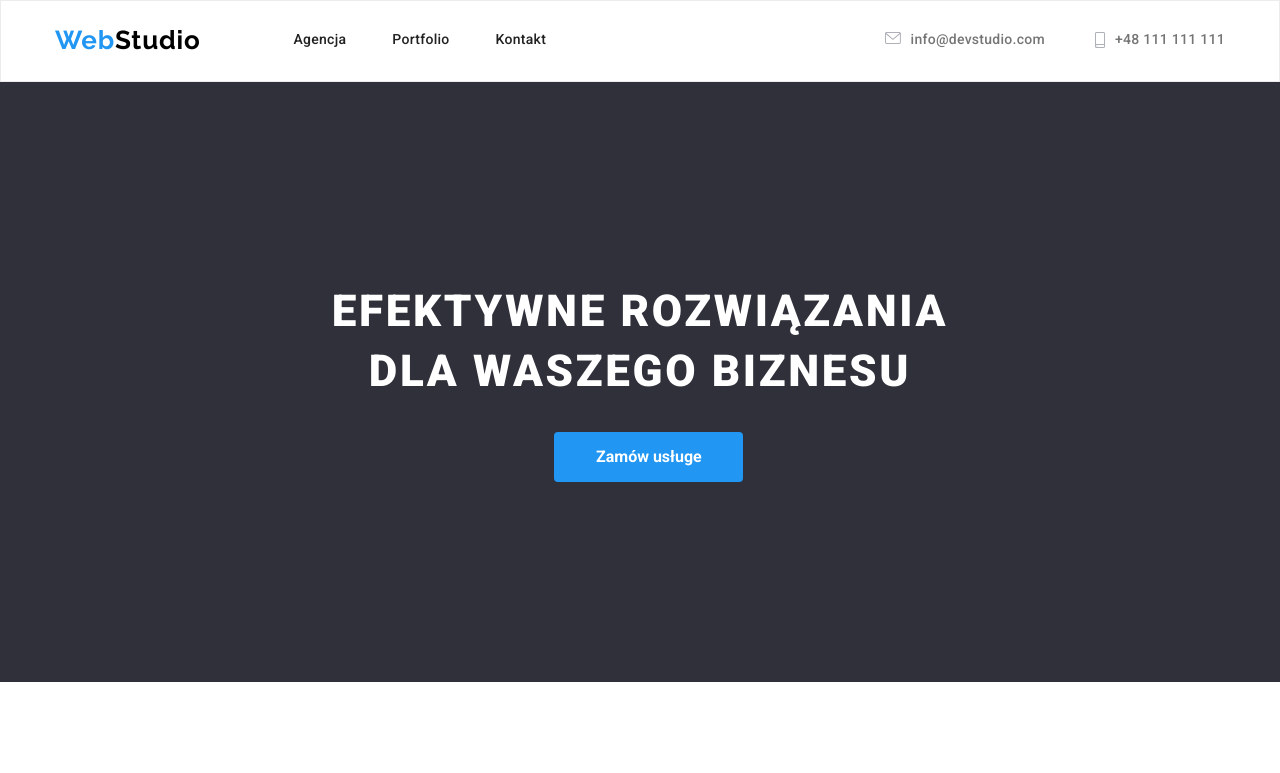
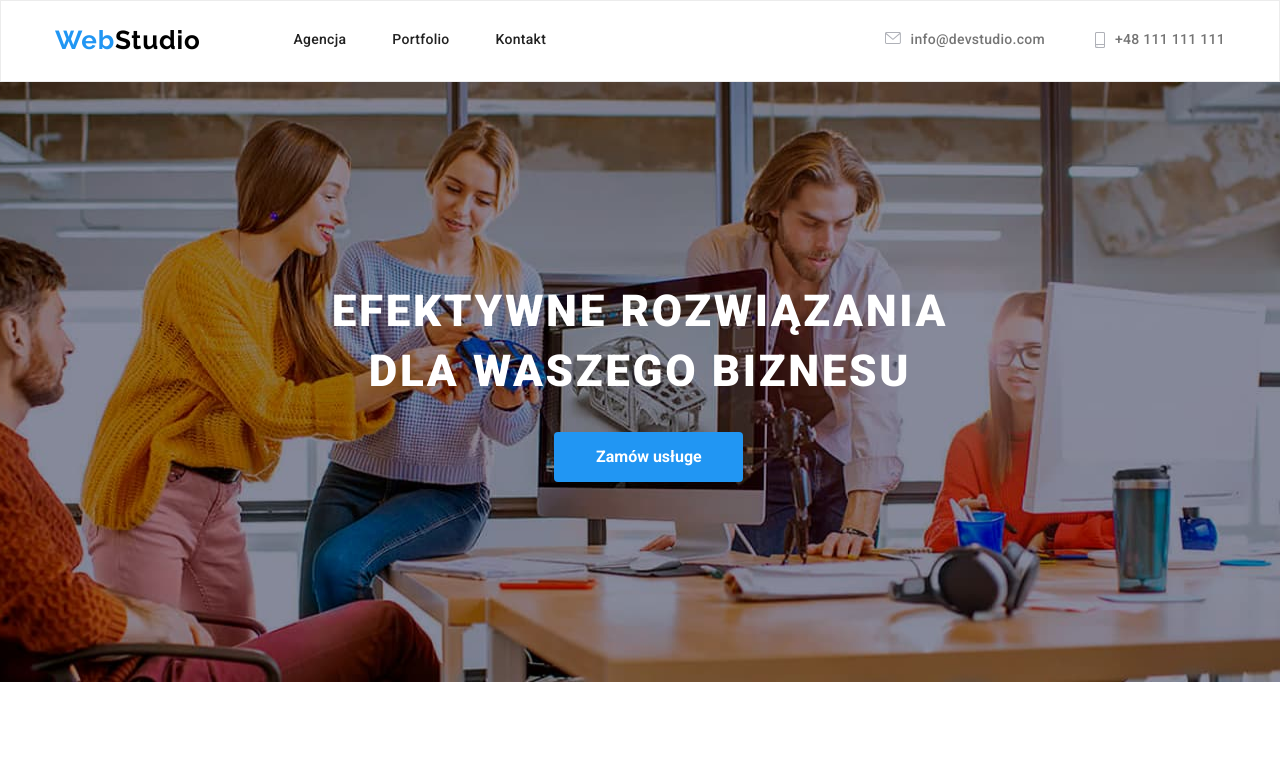
Before and after one commit to KarolMalinowski0605/goit-markup-hw-04, a plain HTML site: page index.html in a window 1280 px wide. Shown: the top 773 px of the page. Drawn offline with nearby package versions, Linux system fonts and the light colour scheme; the site is published under a folder, as on GitHub Pages, so addresses that start at the root find nothing.

Commit message:
correct-hw-4

```diff
--- a/css/styles.css
+++ b/css/styles.css
@@ -126,7 +126,7 @@ svg {
 .headline {
     background-color: var(--brand-color-background-footer);
     padding: 200px 0px;
-    background-image: url('/images/background-image.jpg'),
+    background-image: url('../images/background-image.jpg'),
         linear-gradient(rgba(47, 48, 58, 0.4), rgba(47, 48, 58, 0.4));
     background-position: 50% 50%;
     background-repeat: no-repeat;
```
